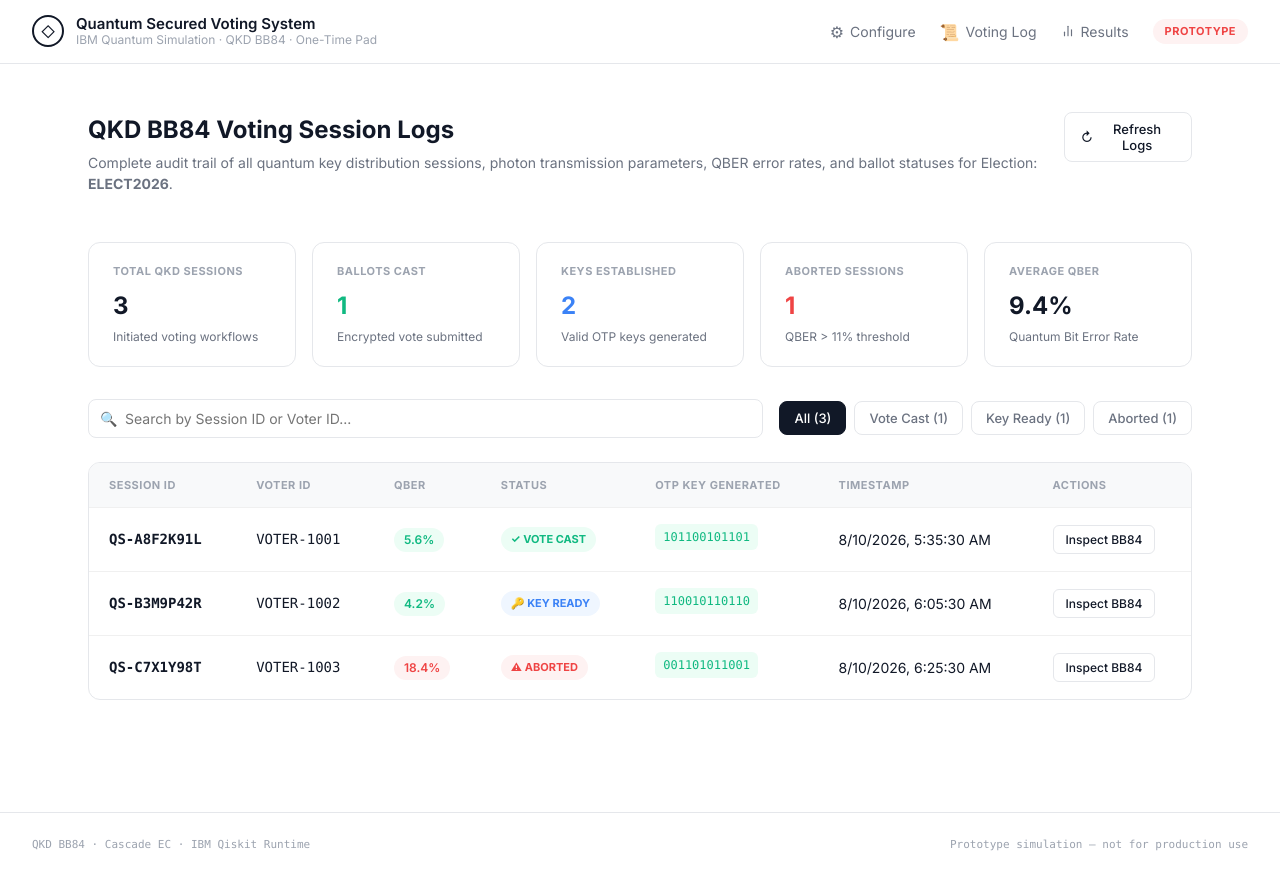
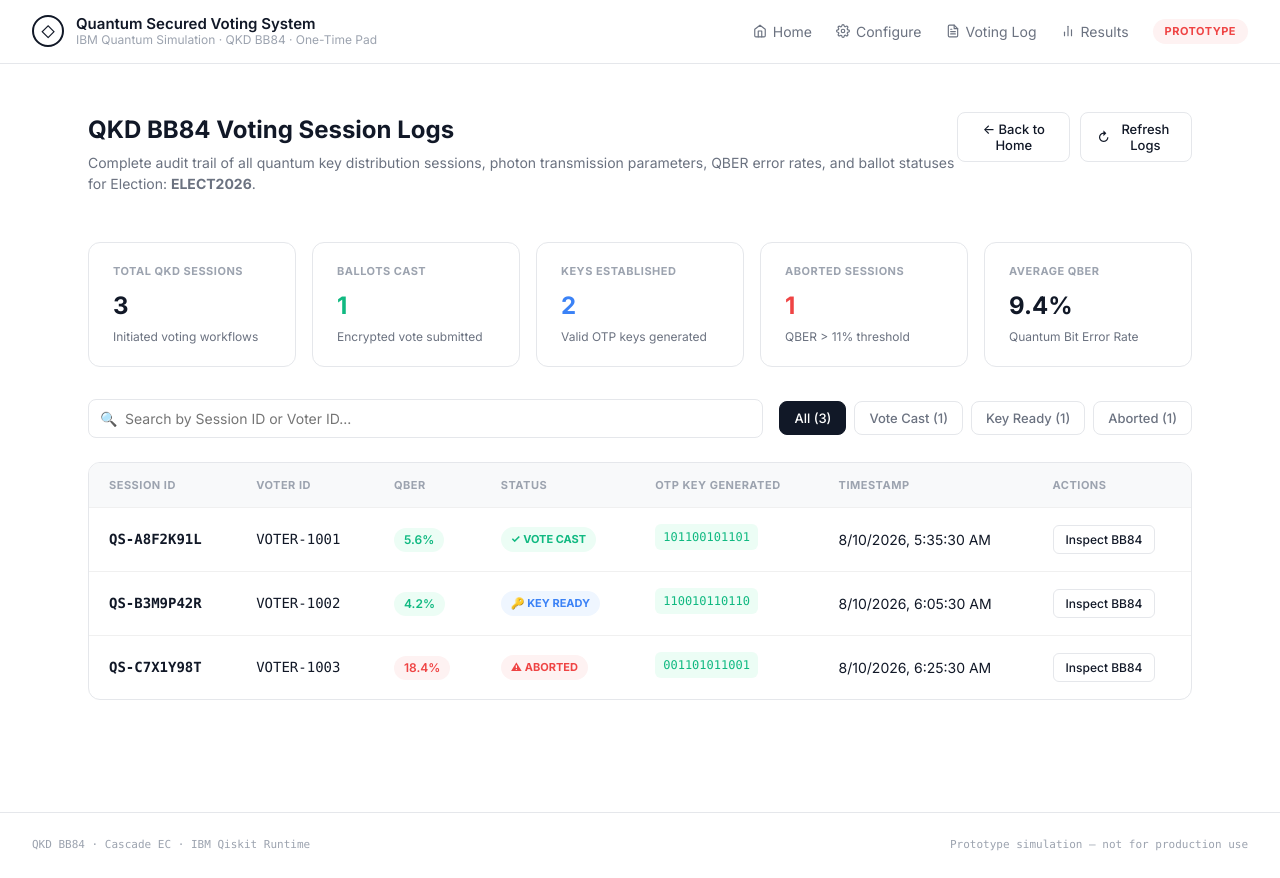
Before and after one commit to archiash/super-secure-communication-voting, a React (Vite) app in the folder Front_end/: page /logs in a window 1280 px wide. Built offline with nearby package versions, Linux system fonts and the light colour scheme; no server answers.

Commit message:
feat: add home button to topbar menu

```diff
--- a/Front_end/src/components/layout/Header.tsx
+++ b/Front_end/src/components/layout/Header.tsx
@@ -6,7 +6,7 @@
 
   return (
     <header className={styles.header}>
-      <div className={styles.logo}>
+      <div className={styles.logo} onClick={() => navigate('/')} style={{ cursor: 'pointer' }}>
         <div className={styles.logoIcon}>◇</div>
         <div className={styles.logoText}>
           <span className={styles.logoTitle}>Quantum Secured Voting System</span>
@@ -17,16 +17,37 @@
       </div>
 
       <nav className={styles.nav}>
+        <button className={styles.navLink} onClick={() => navigate('/')}>
+          <span className={styles.navLinkIcon}>
+            <svg width="14" height="14" viewBox="0 0 24 24" fill="none" stroke="currentColor" strokeWidth="2" strokeLinecap="round" strokeLinejoin="round">
+              <path d="M3 9l9-7 9 7v11a2 2 0 0 1-2 2H5a2 2 0 0 1-2-2z"></path>
+              <polyline points="9 22 9 12 15 12 15 22"></polyline>
+            </svg>
+          </span>
+          Home
+        </button>
         <button className={styles.navLink} onClick={() => navigate('/configure')}>
-          <span className={styles.navLinkIcon}>⚙</span>
+          <span className={styles.navLinkIcon}>
+            <svg width="14" height="14" viewBox="0 0 24 24" fill="none" stroke="currentColor" strokeWidth="2" strokeLinecap="round" strokeLinejoin="round">
+              <circle cx="12" cy="12" r="3"></circle>
+              <path d="M19.4 15a1.65 1.65 0 0 0 .33 1.82l.06.06a2 2 0 0 1 0 2.83 2 2 0 0 1-2.83 0l-.06-.06a1.65 1.65 0 0 0-1.82-.33 1.65 1.65 0 0 0-1 1.51V21a2 2 0 0 1-2 2 2 2 0 0 1-2-2v-.09A1.65 1.65 0 0 0 9 19.4a1.65 1.65 0 0 0-1.82.33l-.06.06a2 2 0 0 1-2.83 0 2 2 0 0 1 0-2.83l.06-.06a1.65 1.65 0 0 0 .33-1.82 1.65 1.65 0 0 0-1.51-1H3a2 2 0 0 1-2-2 2 2 0 0 1 2-2h.09A1.65 1.65 0 0 0 4.6 9a1.65 1.65 0 0 0-.33-1.82l-.06-.06a2 2 0 0 1 0-2.83 2 2 0 0 1 2.83 0l.06.06a1.65 1.65 0 0 0 1.82.33H9a1.65 1.65 0 0 0 1-1.51V3a2 2 0 0 1 2-2 2 2 0 0 1 2 2v.09a1.65 1.65 0 0 0 1 1.51 1.65 1.65 0 0 0 1.82-.33l.06-.06a2 2 0 0 1 2.83 0 2 2 0 0 1 0 2.83l-.06.06a1.65 1.65 0 0 0-.33 1.82V9a1.65 1.65 0 0 0 1.51 1H21a2 2 0 0 1 2 2 2 2 0 0 1-2 2h-.09a1.65 1.65 0 0 0-1.51 1z"></path>
+            </svg>
+          </span>
           Configure
         </button>
         <button className={styles.navLink} onClick={() => navigate('/logs')}>
-          <span className={styles.navLinkIcon}>📜</span>
+          <span className={styles.navLinkIcon}>
+            <svg width="14" height="14" viewBox="0 0 24 24" fill="none" stroke="currentColor" strokeWidth="2" strokeLinecap="round" strokeLinejoin="round">
+              <path d="M14 2H6a2 2 0 0 0-2 2v16a2 2 0 0 0 2 2h12a2 2 0 0 0 2-2V8z"></path>
+              <polyline points="14 2 14 8 20 8"></polyline>
+              <line x1="16" y1="13" x2="8" y2="13"></line>
+              <line x1="16" y1="17" x2="8" y2="17"></line>
+              <polyline points="10 9 9 9 8 9"></polyline>
+            </svg>
+          </span>
           Voting Log
         </button>
         <button className={styles.navLink} onClick={() => navigate('/results')}>
-          {/*<span className={styles.navLinkIcon}>📊</span>*/}
           <span className={styles.navLinkIcon}>
             <svg width="14" height="14" viewBox="0 0 24 24" fill="none" stroke="currentColor" strokeWidth="2" strokeLinecap="round" strokeLinejoin="round">
               <line x1="18" y1="20" x2="18" y2="10"></line>
--- a/Front_end/src/pages/VotingLogsPage.tsx
+++ b/Front_end/src/pages/VotingLogsPage.tsx
@@ -1,10 +1,12 @@
 import { useState, useEffect } from 'react';
+import { useNavigate } from 'react-router-dom';
 import { useApp } from '../context/AppContext';
 import type { VotingLogEntry } from '../types';
 import styles from './VotingLogsPage.module.css';
 
 export function VotingLogsPage() {
   const { state, api } = useApp();
+  const navigate = useNavigate();
   const [logs, setLogs] = useState<VotingLogEntry[]>([]);
   const [loading, setLoading] = useState(true);
   const [search, setSearch] = useState('');
@@ -62,9 +64,14 @@
             Complete audit trail of all quantum key distribution sessions, photon transmission parameters, QBER error rates, and ballot statuses for Election: <strong>{electionCode}</strong>.
           </p>
         </div>
-        <button className={styles.refreshButton} onClick={fetchLogs} disabled={loading}>
-          <span>↻</span> {loading ? 'Refreshing...' : 'Refresh Logs'}
-        </button>
+        <div style={{ display: 'flex', gap: '10px' }}>
+          <button className={styles.refreshButton} onClick={() => navigate('/')}>
+            ← Back to Home
+          </button>
+          <button className={styles.refreshButton} onClick={fetchLogs} disabled={loading}>
+            <span>↻</span> {loading ? 'Refreshing...' : 'Refresh Logs'}
+          </button>
+        </div>
       </div>
 
       {/* Summary Statistics */}
```
